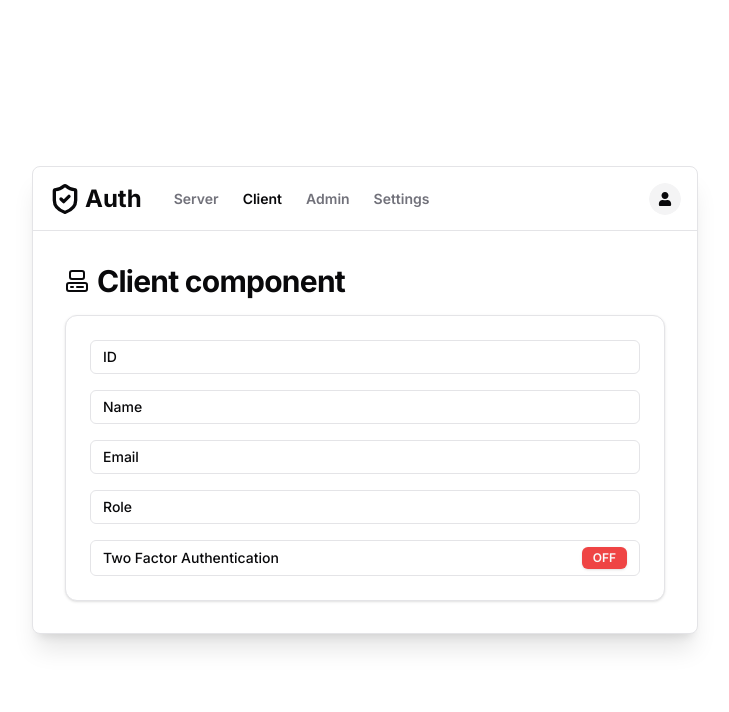
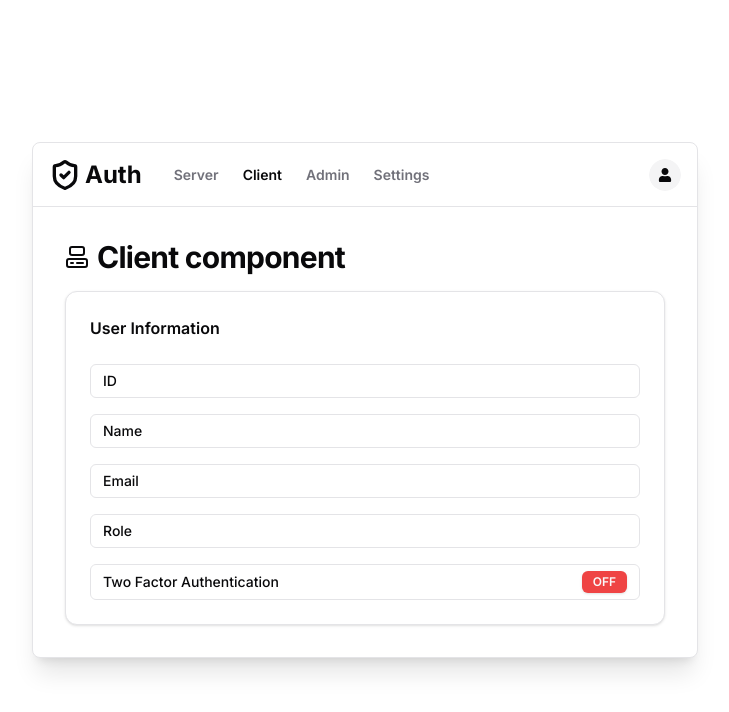
Before and after one commit to salimi-my/next-auth-starter, a Next.js app: page /client in a window 1280 px wide. Shown: the top 712 px of the page, without its empty margins (275-1004 px from the left). Built offline with nearby package versions, Linux system fonts and the light colour scheme; no server answers.

Commit message:
Add card header

```diff
--- a/components/user-info.tsx
+++ b/components/user-info.tsx
@@ -2,7 +2,7 @@ import { LucideIcon } from 'lucide-react';
 
 import { ExtendedUser } from '@/next-auth';
 import { Badge } from '@/components/ui/badge';
-import { Card, CardContent } from '@/components/ui/card';
+import { Card, CardContent, CardHeader } from '@/components/ui/card';
 
 interface UserInfoProps {
   user?: ExtendedUser;
@@ -18,7 +18,10 @@ export function UserInfo({ user, label, icon: Icon }: UserInfoProps) {
         {label}
       </h2>
       <Card className='w-[600px]'>
-        <CardContent className='space-y-4 p-6'>
+        <CardHeader>
+          <h3 className='font-semibold'>User Information</h3>
+        </CardHeader>
+        <CardContent className='space-y-4'>
           <div className='flex flex-row items-center justify-between rounded-md border px-3 py-1.5'>
             <p className='text-sm font-medium'>ID</p>
             <p className='truncate text-xs max-w-[200px] font-mono px-2 bg-zinc-100 rounded-sm'>
```
